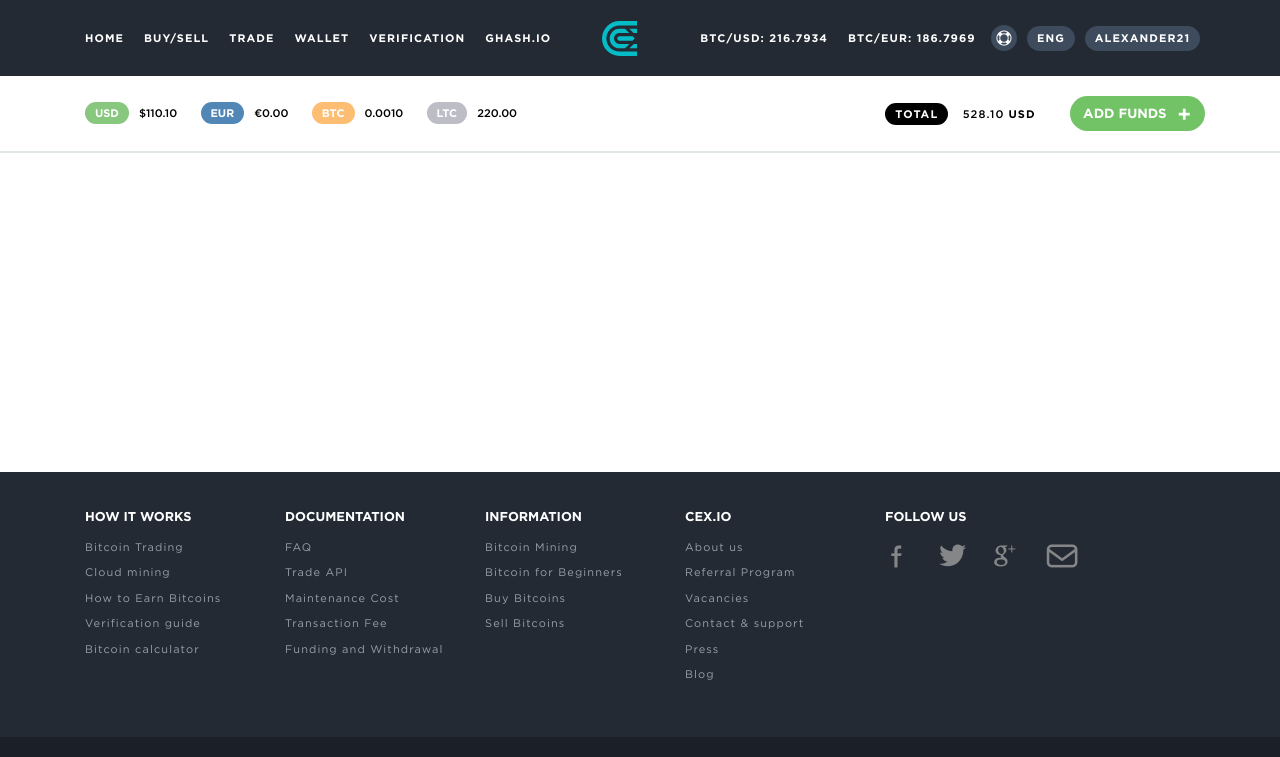
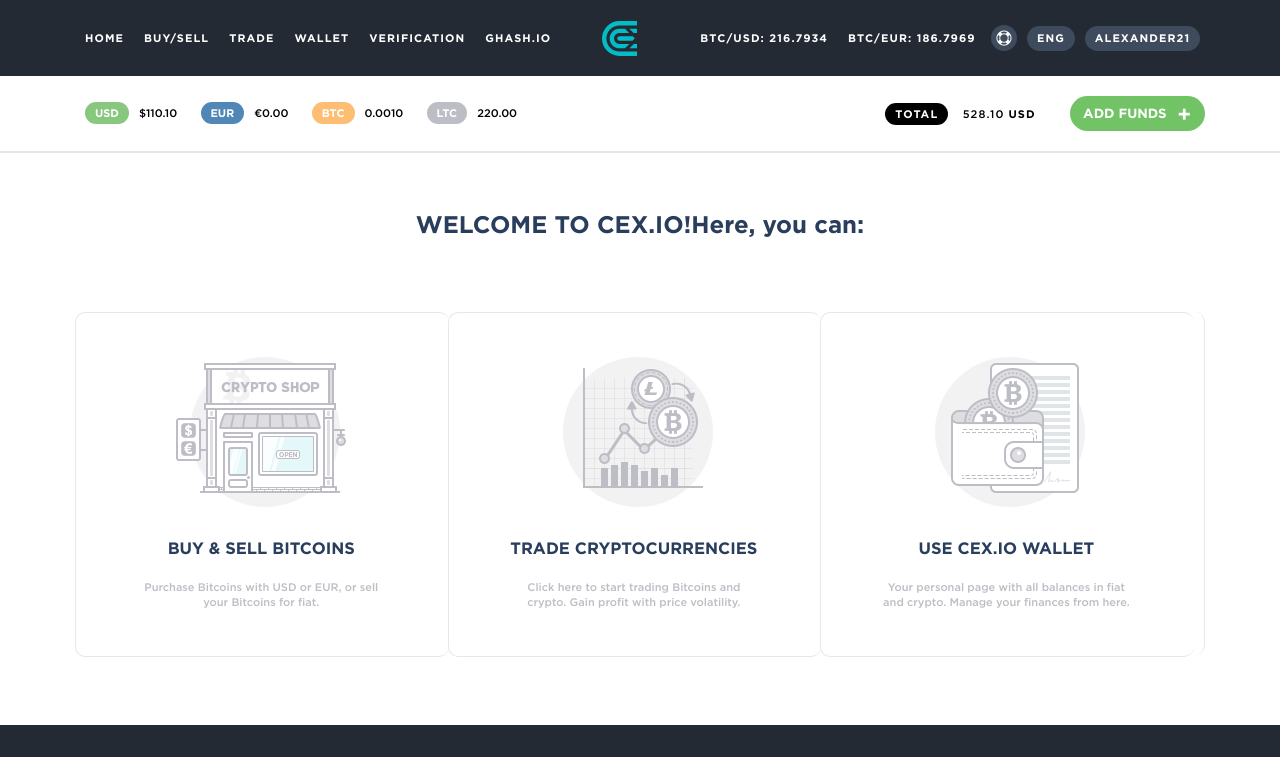
Before and after one commit to coderiver/mxkr, a plain HTML site: page index.html in a window 1280 px wide. Shown: the top 757 px of the page. Drawn offline with Linux system fonts and the light colour scheme.

Commit message:
main block, small dropdown fx

```diff
--- a/index.html
+++ b/index.html
@@ -59,6 +59,26 @@
 			</div>
 		</div>
 	</header>
+	<div class="l-center">
+		<h1><span>Welcome to Cex.io!</span>Here, you can:</h1>
+		<div class="main">
+			<a href="#" class="main__bl">
+				<div class="main__img shop"></div>
+				<h2>Buy & sell bitcoins</h2>
+				<p>Purchase Bitcoins with USD or EUR, or sell your Bitcoins for fiat.</p>
+			</a>
+			<a href="#" class="main__bl">
+				<div class="main__img trade"></div>
+				<h2>Trade cryptocurrencies</h2>
+				<p>Click here to start trading Bitcoins and crypto. Gain profit with price volatility.</p>
+			</a>
+			<a href="#" class="main__bl">
+				<div class="main__img wallet"></div>
+				<h2>Use CEX.IO wallet</h2>
+				<p>Your personal page with all balances in fiat and crypto. Manage your finances from here.</p>
+			</a>
+		</div>
+	</div>
 </div>
 <footer class="footer">
 	<div class="footer__up">
--- a/sass/_main.sass
+++ b/sass/_main.sass
@@ -52,7 +52,7 @@
 		background-color: #3e4b5d
 		border-radius: 50px
 		&.is-active
-			border-radius: 15px 15px 0 0
+			border-radius: 12px 12px 0 0
 	.icon-support
 		padding: 2px
 		font-size: 16px
@@ -78,7 +78,7 @@
 		left: 0
 		padding: 20px 0 10px
 		background: #3E4B5D
-		border-radius: 0 0 20px 20px
+		border-radius: 0 0 12px 12px
 	.dropdown__link
 		display: block
 		padding: 0 0 5px 8px
@@ -189,3 +189,82 @@
 			padding-bottom: 0
 	.footer__span
 		color: #989FA9
+
+//main
+h1
+	margin-top: 55px
+	text-align: center
+	color: #293D5C
+	+gprobold
+	span
+		text-transform: uppercase
+
+.main
+	display: flex
+	-webkit-display: flex
+	margin: 70px 0
+	font-size: 11px
+	border-right: 1px solid #e3e8ea
+	border-radius: 10px
+	.main__bl
+		position: relative
+		width: 33%
+		background: #fff
+		text-align: center
+		padding: 45px 5.2%
+		z-index: 1
+		+box
+		&:before
+			content: ""
+			position: absolute
+			top: 0
+			left: 0
+			width: 100%
+			height: 100%
+			border: 1px solid #e3e8ea
+			border-right-width: 0
+			border-radius: 10px
+		&:after
+			content: ""
+			visibility: hidden
+			position: absolute
+			top: -5%
+			left: -4%
+			width: 108%
+			height: 110%
+			border: 3px solid #03bcc5
+			border-radius: 10px
+			box-shadow: inset 30px 30px 0px 0px #fff, inset -30px -30px 0px 0px #fff
+			transform: scale(0.8)
+		h2
+			margin-bottom: 20px
+			color: #293D5C
+			text-transform: uppercase
+			+gprobold
+		p
+			color: #bdbdc5
+			+gpromed
+		&:hover
+			z-index: 2
+			h2
+				color: #03BCC5
+			&:before
+				visibility: hidden
+			&:after
+				visibility: visible
+				transform: scale(1)
+				+transition(transform 0.3s ease)
+			.shop
+				+s(shop-active)
+			.trade
+				+s(trade-active)
+			.wallet
+				+s(wallet-active)
+	.main__img
+		margin: 0 auto 30px
+	.shop
+		+s(shop)
+	.trade
+		+s(trade)
+	.wallet
+		+s(wallet)
```
Also changed, not shown: css/screen.css, img/icons-sf111d0a8ba.png (added), img/icons/shop-active.png (added), img/icons/shop.png (added), img/icons/trade-active.png (added), img/icons/trade.png (added), img/icons/wallet-active.png (added), img/icons/wallet.png (added).
